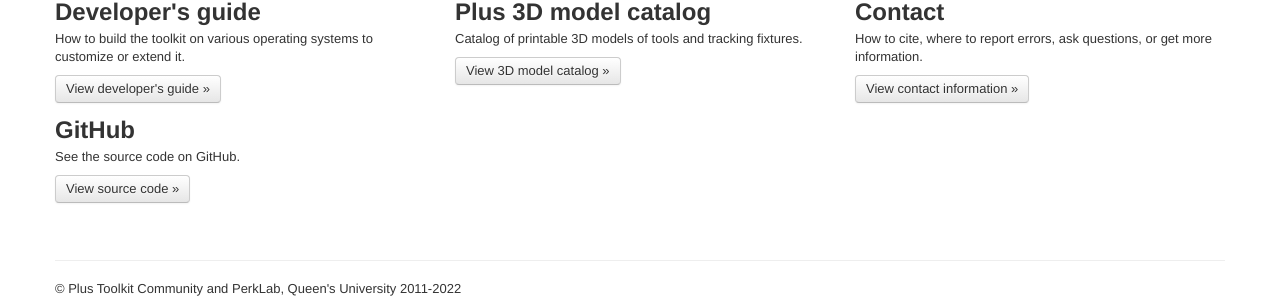
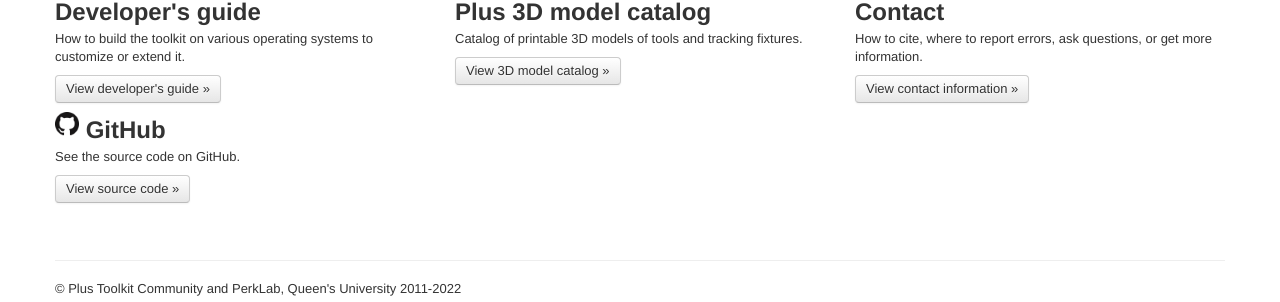
Before and after one commit to PlusToolkit/plustoolkit.github.io, a Jekyll site: the page built from index.md, in a window 1280 px wide and 997 px high. Shown: the part 623-925 px from the top of the window. Built offline with Jekyll 4.4.1, drawn with Linux system fonts in a browser that asks for light colours.

Commit message:
Add GitHub icon

```diff
--- a/_includes/themes/twitter/top.html
+++ b/_includes/themes/twitter/top.html
@@ -43,7 +43,10 @@
 
 <div class="row">
   <div class="span4">
-    <h2>GitHub</h2>
+    <h2>
+      <img style="height: 1em; vertical-align:top" src="images/GitHub-Mark-32px.png"></img>
+      GitHub
+    </h2>
     <p>See the source code on GitHub.</p>
     <p><a class="btn" href="https://github.com/PlusToolkit/PlusLib">View source code &raquo;</a></p>
   </div>
```
Also changed, not shown: images/GitHub-Mark-32px.png (added).
